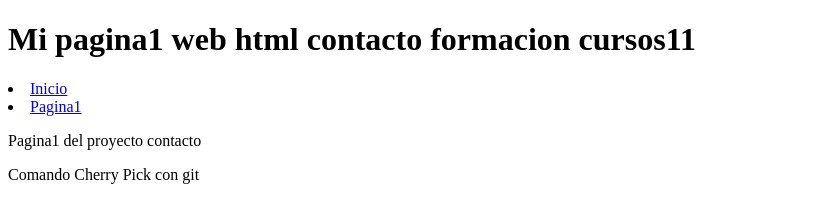
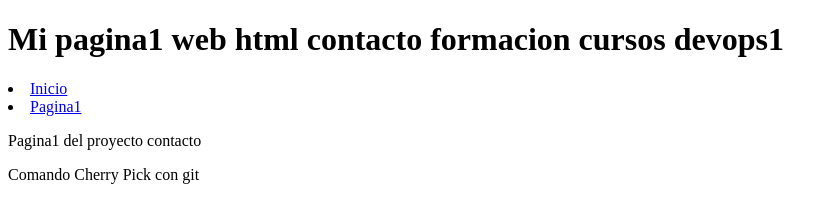
Before and after one commit to agarciafer/laboratorio-git, a plain HTML site: page pagina1.html in a window 1280 px wide. Shown: the whole page, without its empty margins (0-838 px from the left). Drawn offline with Linux system fonts and the light colour scheme.

Commit message:
Cambios en la pagina1.html

```diff
--- a/pagina1.html
+++ b/pagina1.html
@@ -5,7 +5,7 @@
 	   <title>MI Pagina contacto html-desdelocal</title>
 	  </head>
       <body>
-	      <h1> Mi pagina1 web html contacto formacion cursos11</h1>
+	      <h1> Mi pagina1 web html contacto formacion cursos devops1</h1>
 		  <u1>
 		      <li><a href="index.html">Inicio<a/></li>
 			  <li><a href="pagina1">Pagina1<a/></li>
```
